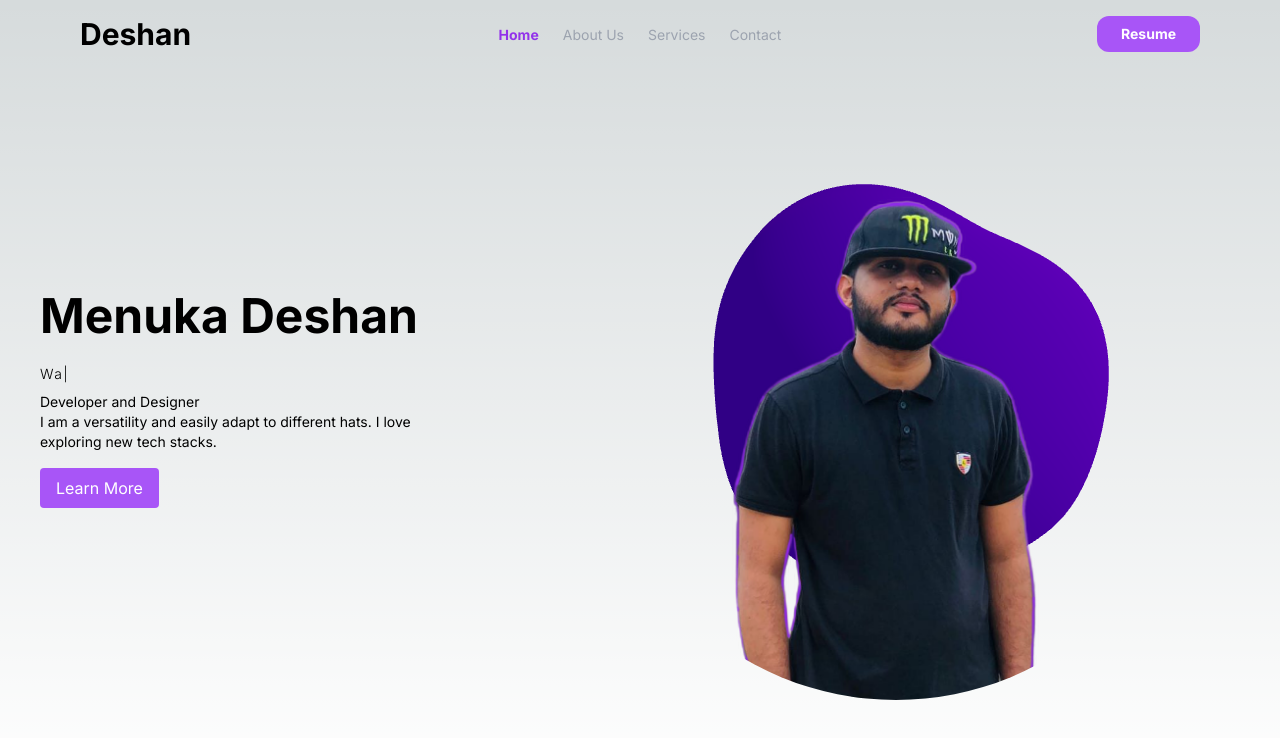
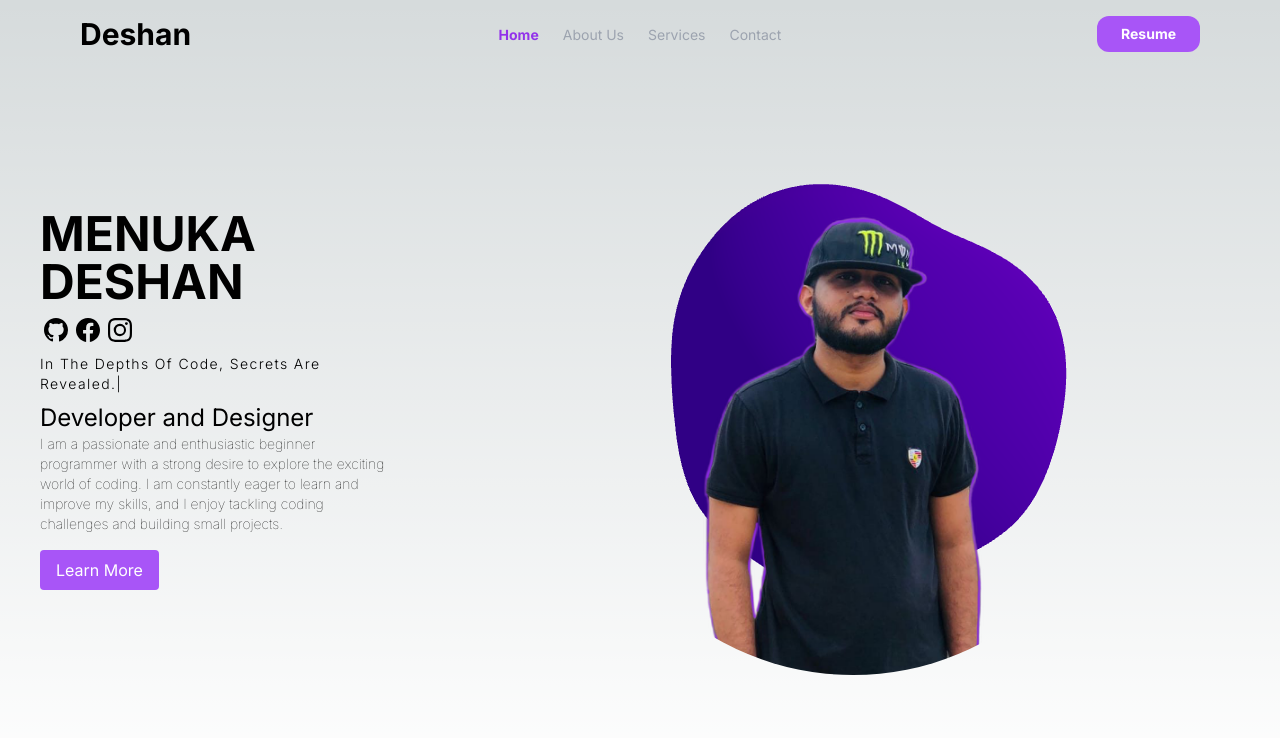
Before and after one commit to MenukaDeshan/menuka-deshan, a Next.js app: page / in a window 1280 px wide. Shown: the top 738 px of the page. Built offline with nearby package versions, Linux system fonts and the light colour scheme.

Commit message:
add icons

```diff
--- a/components/Hero.jsx
+++ b/components/Hero.jsx
@@ -7,19 +7,28 @@ import Navbar from "./Navbar";
 import { OrbitControls, Sphere, MeshDistortMaterial } from '@react-three/drei';
 import { Canvas } from '@react-three/fiber';
 import profile from '../public/profile-pic.png';
+import { BsFacebook, BsGithub, BsInstagram, BsLinkedin } from 'react-icons/bs';
 
 export const Hero = () => {
 
   return (
-    <div className="flex flex-col-reverse justify-center w-full h-screen md:flex-row md:h-screen" id="Hero">
-      <div className="flex items-center justify-center p-10 h-1/4 md:h-full md:w-2/5">
+    <section className="flex flex-col-reverse justify-center w-full h-screen md:flex-row md:h-screen" id="Hero">
+      <div className="flex items-center justify-center p-10 h-1/4 md:h-full md:w-2/6">
         <div id="text" className="text-center md:text-left">
-          <h1 className="mb-4 text-3xl font-bold md:text-5xl">Menuka Deshan</h1>
+        <h1 id='name' className="mb-2 text-3xl font-bold uppercase md:text-5xl hover:text-purple-400">Menuka Deshan</h1>
+          {/* Icons */}
+          <div className='flex justify-center md:justify-start'>
+            <h2 className='flex text-2xl'>
+            <a href='https://github.com/MenukaDeshan' target='blank' className='m-1 hover:text-purple-500'><BsGithub/></a>
+            <a href='https://github.com/MenukaDeshan' target='blank' className='m-1 hover:text-purple-500'><BsFacebook/></a>
+            <a href='https://github.com/MenukaDeshan' target='blank' className='m-1 hover:text-purple-500'><BsInstagram/></a>
+            </h2>
+          </div>
           <p className="text-sm tracking-widest capitalize md:text-md">
             <TypeAnimation
               sequence={[
                 // Same substring at the start will only be typed out once, initially
-                "Wake up to reality",
+                "In the depths of code, secrets are revealed.",
                 2000,
                 "",
               ]}
@@ -30,16 +39,16 @@ export const Hero = () => {
               className="py-2 font-light"
             />
           </p>
-          <p className="text-sm md:text-md">Developer and Designer</p>
-          <p className="text-sm md:text-md">
-            I am a versatility and easily adapt to different hats.
-            I love exploring new tech stacks.
+          <p className="text-lg md:text-2xl" id='dev'>Developer and Designer</p>
+          <p className="text-sm font-thin md:text-md">
+          I am a passionate and enthusiastic beginner programmer with a strong desire to explore the exciting world of coding.
+          I am constantly eager to learn and improve my skills, and I enjoy tackling coding challenges and building small projects.
           </p>
           <button className="px-4 py-2 mt-4 text-white bg-purple-500 rounded">Learn More</button>
         </div>
       </div>
 
-      <div className="relative overflow-visible h-4/5 md:h-full md:w-3/5">
+      <div className="relative overflow-visible h-4/5 md:h-full md:w-4/6">
         {/* 3d MODEL */}
         <Canvas style={{ width: '100%', height: '100%' }}>
           <OrbitControls enableZoom={false} />
@@ -54,11 +63,11 @@ export const Hero = () => {
             src={profile}
             alt="horebanner"
             className="absolute top-0 bottom-0 left-0 right-0 object-contain h-auto m-auto mx-auto rounded-full"
-            width={600}
+            width={550}
             priority
           />
         </div>
       </div>
-    </div>
+    </section>
   );
 };
```
